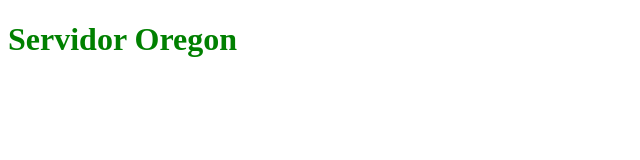
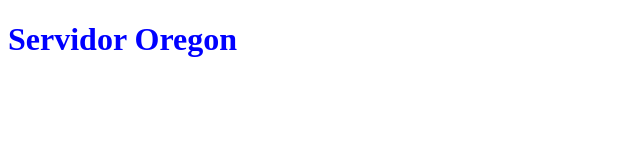
Before and after one commit to joshersilCeed/proyecto2nube-oregon, a plain HTML site: page index.html in a window 1280 px wide. Shown: the whole page, without its empty margins (0-640 px from the left). Drawn offline with Linux system fonts and the light colour scheme.

Commit message:
Oregon en azul

```diff
--- a/index.html
+++ b/index.html
@@ -6,6 +6,6 @@
     <title>Servidor Oregon</title>
   </head>
   <body>
-    <h1 style="color: green">Servidor Oregon</h1>
+    <h1 style="color: blue">Servidor Oregon</h1>
   </body>
 </html>
```
